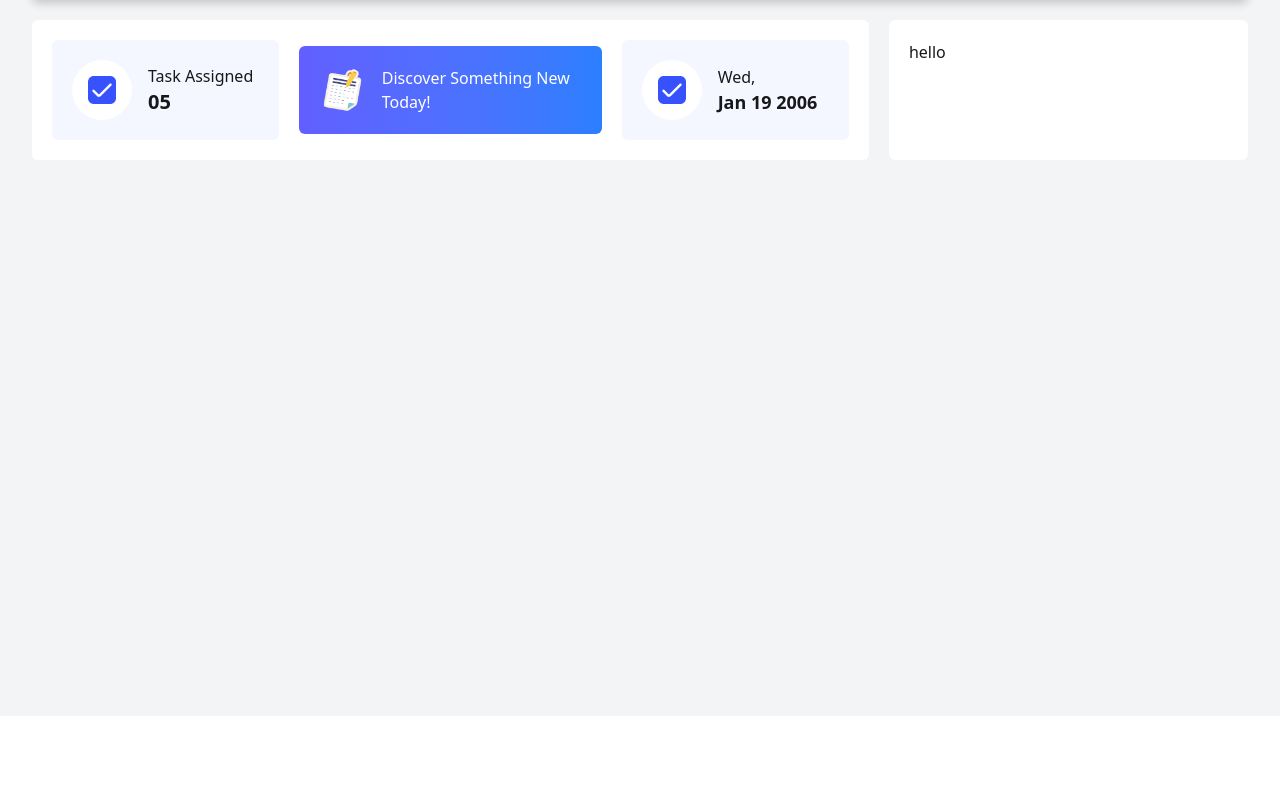
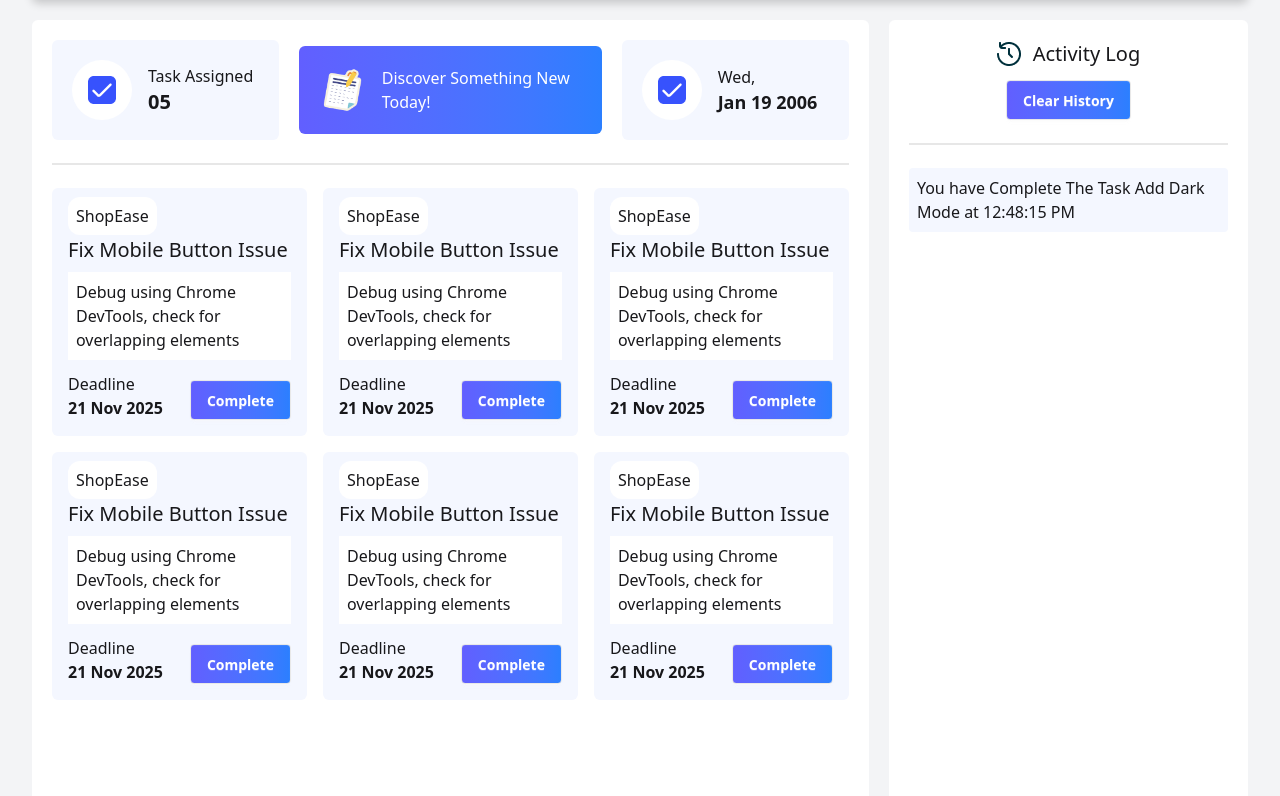
Before and after one commit to BFIbrahim/dev-board, a plain HTML site: page index.html in a window 1280 px wide. Shown: the part 84-880 px from the top of the page. Before the commit the page ends 800 px from the top, so only its background shows below. Drawn offline with nearby package versions, Linux system fonts and the light colour scheme; files whose address does not match are found by name.

Commit message:
Basic All design completed

```diff
--- a/index.html
+++ b/index.html
@@ -20,7 +20,7 @@
             <div class="flex gap-8 items-center">
                 <div class="flex gap-2 items-center">
                     <img src="./assets/checkbox.png" alt="">
-                    <p>23</p>
+                    <p class="font-semibold text-xl">23</p>
                 </div>
                 <div>
                     <img src="./assets/theme-btn.png" alt="">
@@ -30,7 +30,8 @@
     </header>
 
     <section class="flex flex-col md:flex-row w-[95%] mx-auto gap-5 mt-5">
-        <section class="bg-white md:basis-[70%] p-5 rounded-md">
+        <!-- Left Side Section -->
+        <section class="bg-white md:basis-[70%] p-5 rounded-md min-h-screen">
             <div class="flex gap-5 items-center">
 
                 <div class="md:basis-[30%] flex items-center gap-4 bg-[#F4F7FF] p-5 rounded-md">
@@ -43,7 +44,8 @@
                     </div>
                 </div>
 
-                <div class="md:basis-[40%] flex items-center gap-4 bg-gradient-to-r from-indigo-500 to-blue-500 p-5 rounded-md text-white">
+                <div
+                    class="md:basis-[40%] flex items-center gap-4 bg-gradient-to-r from-indigo-500 to-blue-500 p-5 rounded-md text-white">
                     <div>
                         <img class="w-14" src="./assets/board.png" alt="">
                     </div>
@@ -62,11 +64,128 @@
                     </div>
                 </div>
             </div>
+            <div class="flex w-full flex-col">
+                <div class="divider"></div>
+            </div>
+
+            <div class="grid grid-cols-3 gap-4">
+                <div class="bg-[#F4F7FF] p-4 rounded-md">
+                    <span class="bg-white p-2 rounded-xl">ShopEase</span>
+                    <h4 class="text-xl mt-2 mb-2">Fix Mobile Button Issue </h4>
+                    <p class="p-2 bg-white ">Debug using Chrome DevTools, check for overlapping elements</p>
+
+                    <div class="flex justify-between items-end mt-3">
+                        <div>
+                            <p>Deadline</p>
+                            <p class="font-semibold">21 Nov 2025</p>
+                        </div>
+                        <div>
+                            <button class="btn bg-gradient-to-r from-indigo-500 to-blue-500 text-white ">Complete</button>
+                        </div>
+                    </div>
+                </div>
+                <div class="bg-[#F4F7FF] p-4 rounded-md">
+                    <span class="bg-white p-2 rounded-xl">ShopEase</span>
+                    <h4 class="text-xl mt-2 mb-2">Fix Mobile Button Issue </h4>
+                    <p class="p-2 bg-white ">Debug using Chrome DevTools, check for overlapping elements</p>
+
+                    <div class="flex justify-between items-end mt-3">
+                        <div>
+                            <p>Deadline</p>
+                            <p class="font-semibold">21 Nov 2025</p>
+                        </div>
+                        <div>
+                            <button class="btn bg-gradient-to-r from-indigo-500 to-blue-500 text-white ">Complete</button>
+                        </div>
+                    </div>
+                </div>
+                <div class="bg-[#F4F7FF] p-4 rounded-md">
+                    <span class="bg-white p-2 rounded-xl">ShopEase</span>
+                    <h4 class="text-xl mt-2 mb-2">Fix Mobile Button Issue </h4>
+                    <p class="p-2 bg-white ">Debug using Chrome DevTools, check for overlapping elements</p>
+
+                    <div class="flex justify-between items-end mt-3">
+                        <div>
+                            <p>Deadline</p>
+                            <p class="font-semibold">21 Nov 2025</p>
+                        </div>
+                        <div>
+                            <button class="btn bg-gradient-to-r from-indigo-500 to-blue-500 text-white ">Complete</button>
+                        </div>
+                    </div>
+                </div>
+                <div class="bg-[#F4F7FF] p-4 rounded-md">
+                    <span class="bg-white p-2 rounded-xl">ShopEase</span>
+                    <h4 class="text-xl mt-2 mb-2">Fix Mobile Button Issue </h4>
+                    <p class="p-2 bg-white ">Debug using Chrome DevTools, check for overlapping elements</p>
+
+                    <div class="flex justify-between items-end mt-3">
+                        <div>
+                            <p>Deadline</p>
+                            <p class="font-semibold">21 Nov 2025</p>
+                        </div>
+                        <div>
+                            <button class="btn bg-gradient-to-r from-indigo-500 to-blue-500 text-white ">Complete</button>
+                        </div>
+                    </div>
+                </div>
+                <div class="bg-[#F4F7FF] p-4 rounded-md">
+                    <span class="bg-white p-2 rounded-xl">ShopEase</span>
+                    <h4 class="text-xl mt-2 mb-2">Fix Mobile Button Issue </h4>
+                    <p class="p-2 bg-white ">Debug using Chrome DevTools, check for overlapping elements</p>
+
+                    <div class="flex justify-between items-end mt-3">
+                        <div>
+                            <p>Deadline</p>
+                            <p class="font-semibold">21 Nov 2025</p>
+                        </div>
+                        <div>
+                            <button class="btn bg-gradient-to-r from-indigo-500 to-blue-500 text-white ">Complete</button>
+                        </div>
+                    </div>
+                </div>
+                <div class="bg-[#F4F7FF] p-4 rounded-md">
+                    <span class="bg-white p-2 rounded-xl">ShopEase</span>
+                    <h4 class="text-xl mt-2 mb-2">Fix Mobile Button Issue </h4>
+                    <p class="p-2 bg-white ">Debug using Chrome DevTools, check for overlapping elements</p>
+
+                    <div class="flex justify-between items-end mt-3">
+                        <div>
+                            <p>Deadline</p>
+                            <p class="font-semibold">21 Nov 2025</p>
+                        </div>
+                        <div>
+                            <button class="btn bg-gradient-to-r from-indigo-500 to-blue-500 text-white ">Complete</button>
+                        </div>
+                    </div>
+                </div>
+            </div>
+
         </section>
-        <section class="bg-white md:basis-[30%] p-5 rounded-md">
-            hello
+
+        <!-- Right Side Section -->
+        <section class="bg-white md:basis-[30%] p-5 rounded-md min-h-screen">
+            <div class="text-center">
+                <div class=" mx-auto mb-3 flex gap-3 items-center justify-center">
+                    <img src="./assets/activity.png" alt="">
+                    <p class="text-xl">Activity Log</p>
+                </div>
+                <button class="btn bg-gradient-to-r from-indigo-500 to-blue-500 font-semibold text-white">Clear
+                    History</button>
+            </div>
+            <div class="flex w-full flex-col">
+                <div class="divider"></div>
+            </div>
+
+            <div class="bg-[#F4F7FF] p-2 rounded-sm">
+                <p>You have Complete The Task Add Dark Mode at 12:48:15 PM</p>
+            </div>
         </section>
     </section>
+
+
+
+<script src="./Script/devboard.js"></script>
 </body>
 
 </html>
```
Also changed, not shown: Script/devboard.js (added).
